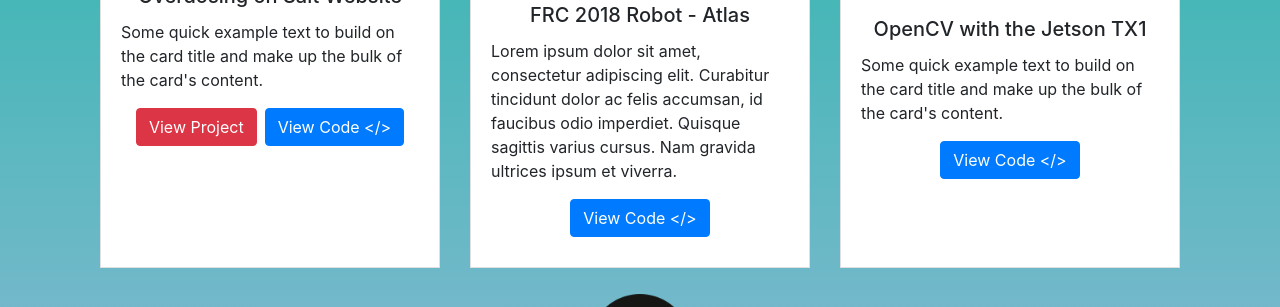
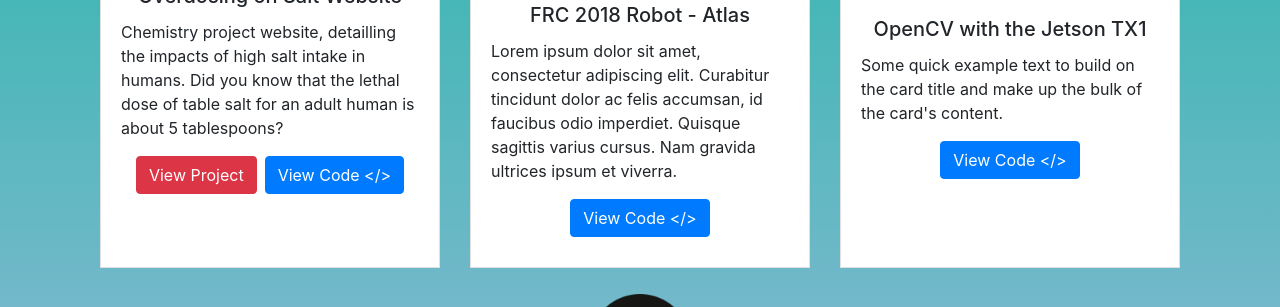
Before and after one commit to Keyon-Jerome/Portfolio-Website, a plain HTML site: page techportfolio.html in a window 1280 px wide. Shown: the part 493-800 px from the top of the page. Drawn offline with Linux system fonts and the light colour scheme.

Commit message:
Changed dummy text of one card.

```diff
--- a/techportfolio.html
+++ b/techportfolio.html
@@ -61,7 +61,7 @@
                                     <img class="card-img-top img-thumbnail mb-5 pb-4" src="images/overdosingonsaltwebsite.PNG" alt="Card image cap">
                                     <div class="card-body">
                                       <h5 class="card-title text-center ">Overdosing on Salt Website</h5>
-                                      <p class="card-text">Some quick example text to build on the card title and make up the bulk of the card's content.</p>
+                                      <p class="card-text">Chemistry project website, detailling the impacts of high salt intake in humans. Did you know that the lethal dose of table salt for an adult human is about 5 tablespoons? </p>
                                     <div class="row text-center justify-content-center">
                                       <a  target="_blank" href="https://overdosingonsalt.ca" class="card-button btn btn-danger mx-1">View Project</a>
                                       <a target="_blank" href="https://github.com/Keyon-Jerome/OverdosingOnSaltWebsite" class=" card-button btn btn-primary mx-1">View Code &lt;/&gt;</a>
```
